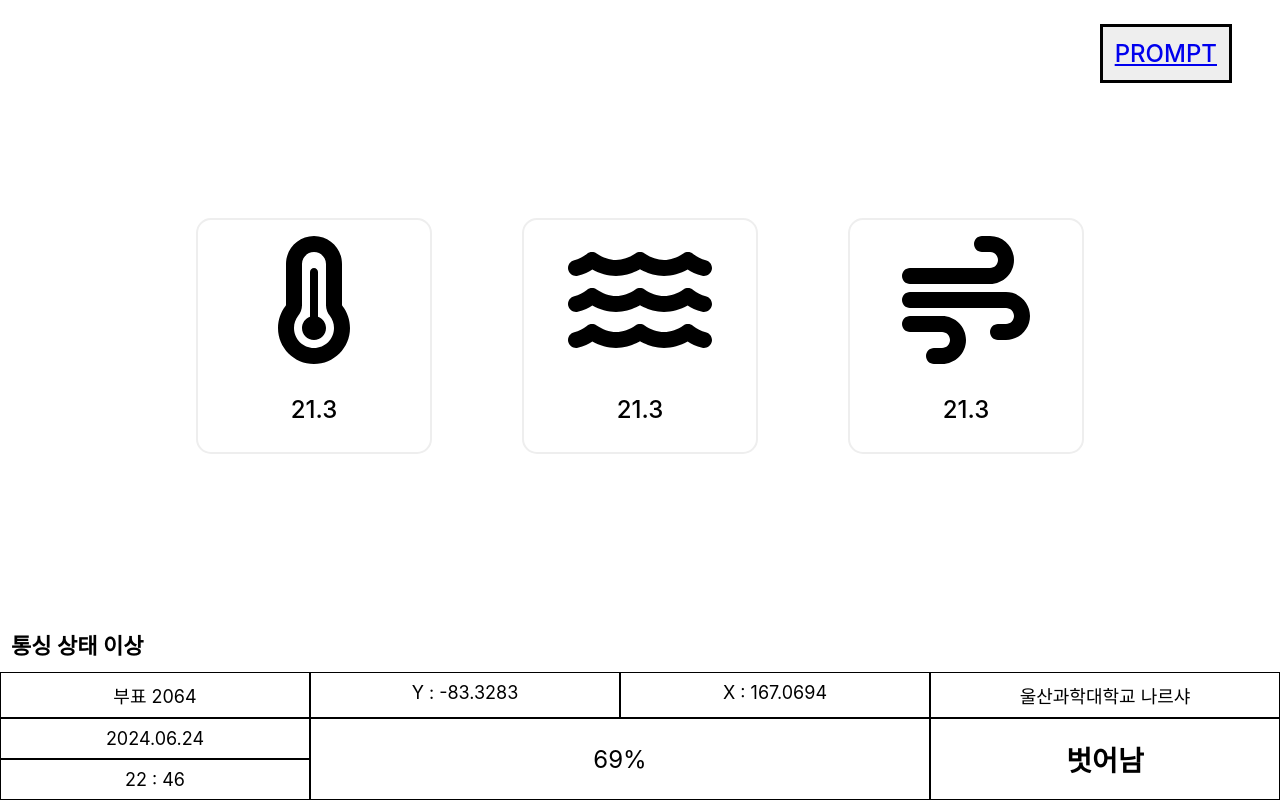
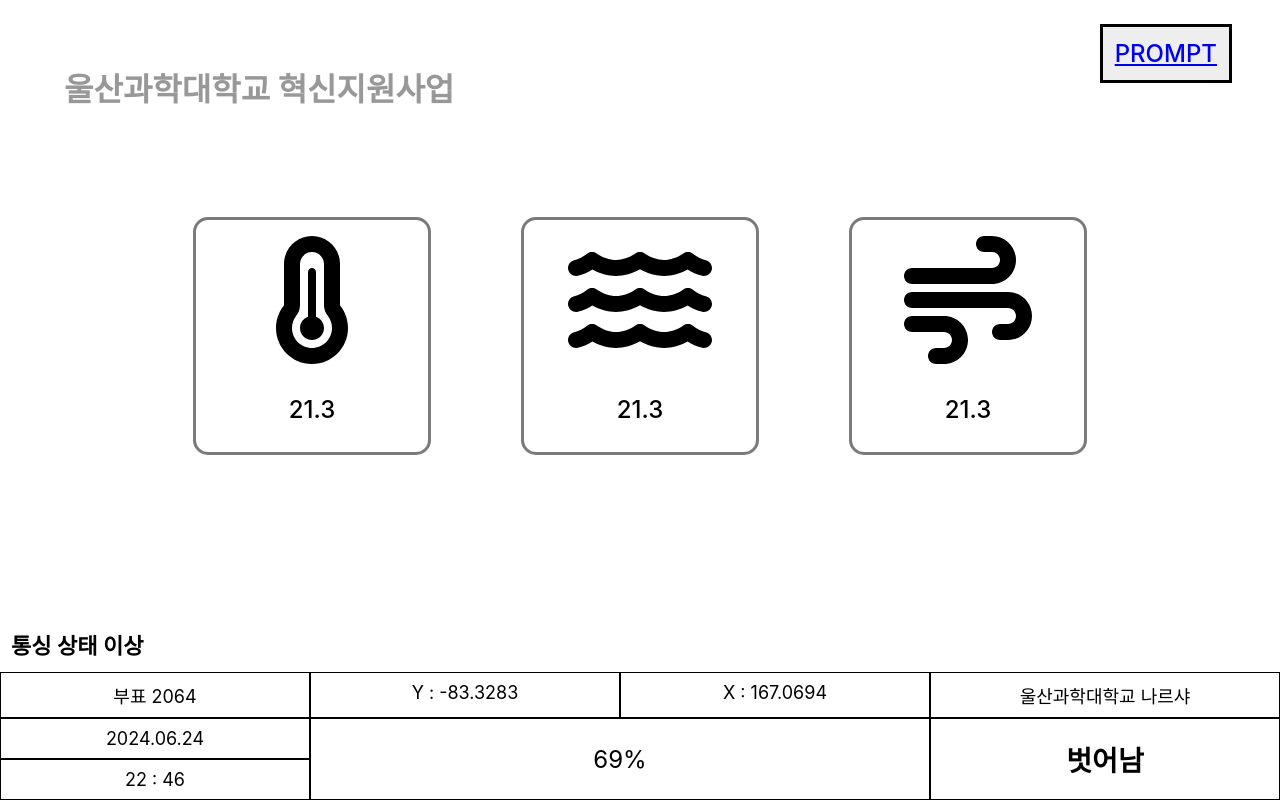
Before and after one commit to ptk5758/uc-bouy, a React (Create React App) app: page /telemetry in a window 1280 px wide. Built offline with nearby package versions, Linux system fonts and the light colour scheme.

Commit message:
telemetry page publishing

```diff
--- a/src/css/layout.css
+++ b/src/css/telemetry.css
@@ -12,17 +12,22 @@
     border: 3px solid #000;
     background-color: #eee;
 }
-.screen > .absolute > .prompt-button > p {
-    padding: 0.5em;
-    font-weight: 500;
+.screen > .absolute > .prompt-button > p { padding: 0.5em; font-weight: 500; }
+.screen > .backlogo {
+    position: absolute;
+    font-size: 32px;
+    left: 2em;
+    top: 2em;
+    font-weight: bold;
 }
+.screen > .backlogo > p { color: #989898; }
 .screen > .information { height: 100%; display: flex; justify-content: center; align-items: center; }
 
 .screen > .information > .icon {
     width: 200px;
     height: 200px;
     margin: 45px;
-    border : 2px solid #eee;
+    border : 3px solid #7a7a7a;
     border-radius: 15px;
     display: flex;
     flex-direction: column;
--- a/src/routes/telemetry/index.tsx
+++ b/src/routes/telemetry/index.tsx
@@ -1,5 +1,5 @@
 import React from "react"
-import "../../css/layout.css"
+import "../../css/telemetry.css"
 import { Battery, Status } from "./components"
 import { FontAwesomeIcon } from "@fortawesome/react-fontawesome"
 import { faTemperatureThreeQuarters, faWind, faWater } from "@fortawesome/free-solid-svg-icons"
@@ -41,6 +41,7 @@ function Screen() {
                     <p>PROMPT</p>
                 </a>
             </span>
+            <span className="backlogo"><p>울산과학대학교 혁신지원사업</p></span>
             <div className="information">
                 <Icon icon={faTemperatureThreeQuarters} text="21.3" key={1}/>
                 <Icon icon={faWater} text="21.3" key={2}/>
```
